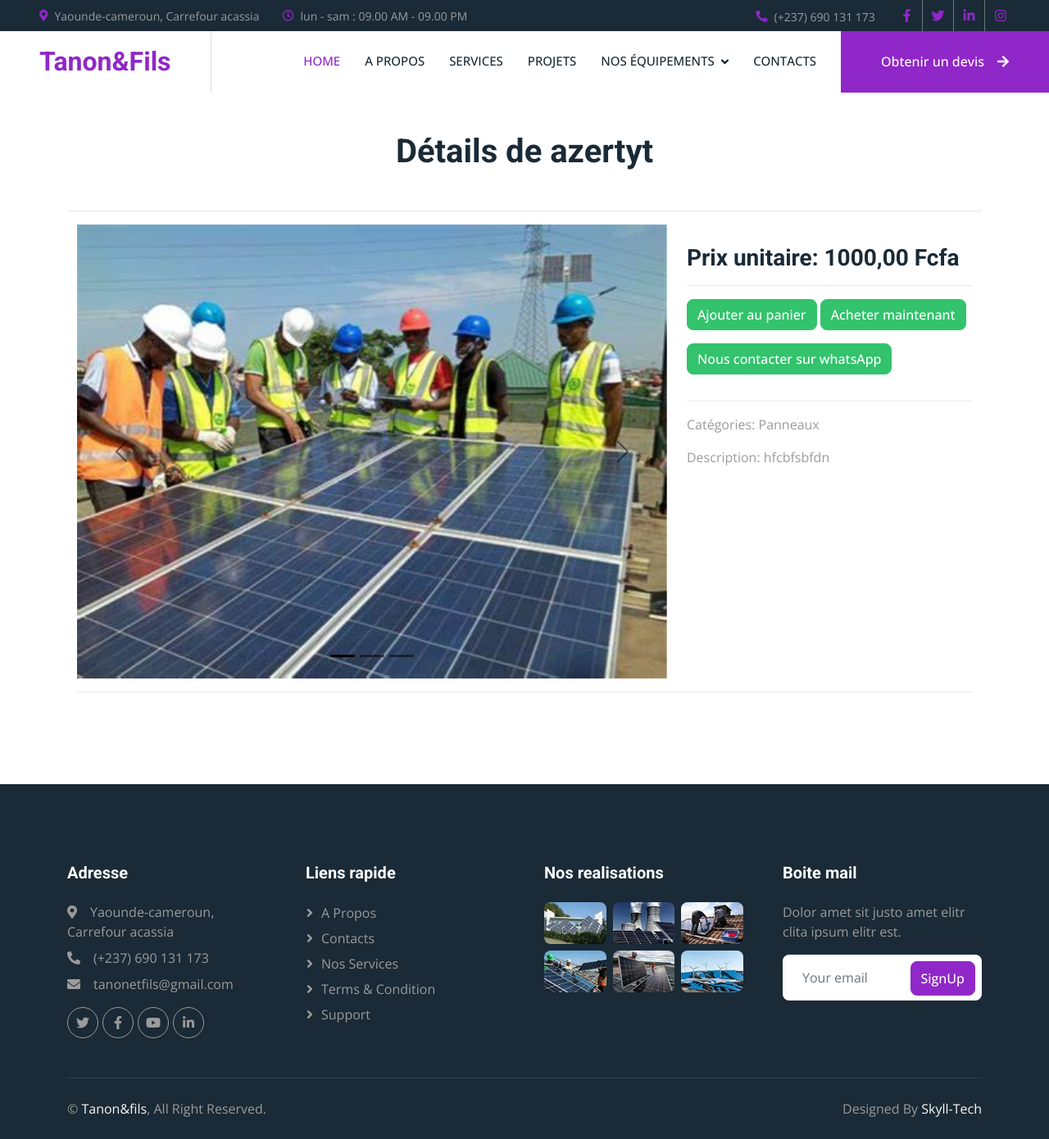
After one commit to Skyll-Tech/Tanon_et_fils, a Django app: page /details_article/6/ in a window 1280 px wide. The commit adds this page. Shown: the whole page at 82% size. Run offline with Django 5.2, Linux system fonts and the light colour scheme; data comes from the database, SQL or seed files in the repository; some libraries are stand-ins or nearby versions.

Commit message:
mise à jour form article

```diff
--- a/Dashboard/models.py
+++ b/Dashboard/models.py
@@ -21,8 +21,12 @@ class Article(models.Model):
     Categorie_atc = models.ForeignKey(Categorie, on_delete=models.CASCADE)
     Quantite_atc = models.IntegerField(validators=[MinValueValidator(0)], blank=True, null = True)
     Prix_atc = models.DecimalField(max_digits=10, decimal_places=2, null=True, blank=True)
-    Description_atc = models.TextField(blank=True, null = True)
-    Image_atc = models.ImageField(upload_to='images_articles/', blank=True, null=True)
+    Description1_atc = models.CharField(max_length=256, blank=True, null = True)
+    Description2_atc = models.TextField(blank=True, null = True)
+    Image1_atc = models.ImageField(upload_to='images_articles/', blank=True, null=True)
+    Image2_atc = models.ImageField(upload_to='images_articles/', blank=True, null=True)
+    Image3_atc = models.ImageField(upload_to='images_articles/', blank=True, null=True)
+    Image4_atc = models.ImageField(upload_to='images_articles/', blank=True, null=True)
 
     def __str__(self):
         return f"{self.Nom_article}"
--- a/Dashboard/templates/dashboard/articles/afficher_article.html
+++ b/Dashboard/templates/dashboard/articles/afficher_article.html
@@ -109,8 +109,8 @@
                 <td>{{ article.Description_atc }}</td>
                 <td>{{ article.Prix_atc }}Fcfa</td>
                 <td>{{ article.Quantite_atc }}</td>
-                <td> {% if article.Image_atc %}
-                          <img src="{{ article.Image_atc.url }}" alt="Image de l'article" class="img-thumbnail rounded-circle" style="width: 50px; height: 50px;" />
+                <td> {% if article.Image1_atc %}
+                          <img src="{{ article.Image1_atc.url }}" alt="Image de l'article" class="img-thumbnail rounded-circle" style="width: 50px; height: 50px;" />
                         {% else %}
                           <img src="{% static "img/OIP.jpg" %}" alt="No image" class="img-thumbnail rounded-circle" style="width: 50px; height: 50px;" />
                         {% endif %}
--- a/Home/templates/home/base.html
+++ b/Home/templates/home/base.html
@@ -30,6 +30,19 @@
 
     <!-- Template Stylesheet -->
     <link href="{% static 'css/style.css' %}" rel="stylesheet" />
+
+    <style>
+      .fixed-height { height: 300px; /* Définir la hauteur fixe */
+        width: 100%; /* Assurez-vous que le div a une largeur de 100% */
+        position: relative; /* Position relative pour le conteneur */ }
+      .fixed-height img { position: absolute; /* Position absolue pour l'image */
+        top: 50%; /* Centrage vertical */ left: 50%; /* Centrage horizontal */
+        transform: translate(-50%, -50%); /* Ajustement pour centrer l'image */
+        max-height: 100%; /* Hauteur maximale de 100% pour garder les proportions */
+        max-width: 100%; /* Largeur maximale de 100% pour garder les proportions */
+        object-fit: contain; /* Assurer que l'image s'ajuste à l'intérieur du div */ }
+      </style>
+
   </head>
 
   <body>
--- /dev/null
+++ b/Home/templates/home/details_article.html
@@ -0,0 +1,74 @@
+{% extends 'home/base.html' %} {% load static %} {% block content %}
+  <!-- Product -->
+  <div class="container-xxl py-5" id="services">
+    <div class="container">
+      <div class="text-center mx-auto mb-5 wow fadeInUp" data-wow-delay="0.1s" style="max-width: 600px">
+        <h1 class="mb-4">Détails de {{ article.Nom_article }}</h1>
+      </div>
+    <hr>
+
+      <div class="container">
+        <!-- Stack the columns on mobile by making one full-width and the other half-width -->
+        <div class="row">
+          <div class="col-md-8 ">
+
+
+            <div id="carouselExampleDark" class="carousel carousel-dark slide" data-bs-ride="carousel">
+              <div class="carousel-indicators">
+                <button type="button" data-bs-target="#carouselExampleDark" data-bs-slide-to="0" class="active" aria-current="true" aria-label="Slide 1"></button>
+                <button type="button" data-bs-target="#carouselExampleDark" data-bs-slide-to="1" aria-label="Slide 2"></button>
+                <button type="button" data-bs-target="#carouselExampleDark" data-bs-slide-to="2" aria-label="Slide 3"></button>
+              </div>
+              <div class="carousel-inner">
+                <div class="carousel-item active" data-bs-interval="10000">
+                  <img src="{{ article.Image1_atc.url }}" alt="image de l'article" class="d-block w-100"/>
+                  <div class="carousel-caption d-none d-md-block">
+                    <!--<p> texte sur image </p>-->
+                  </div>
+                </div>
+                <div class="carousel-item" data-bs-interval="2000">
+                  <img src="..." class="d-block w-100" alt="..." />
+                  <div class="carousel-caption d-none d-md-block">
+                    <h5>Second slide label</h5>
+                    <p>Some representative placeholder content for the second slide.</p>
+                  </div>
+                </div>
+                <div class="carousel-item">
+                  <img src="..." class="d-block w-100" alt="..." />
+                  <div class="carousel-caption d-none d-md-block">
+                    <h5>Third slide label</h5>
+                    <p>Some representative placeholder content for the third slide.</p>
+                  </div>
+                </div>
+              </div>
+              <button class="carousel-control-prev" type="button" data-bs-target="#carouselExampleDark" data-bs-slide="prev">
+                <span class="carousel-control-prev-icon" aria-hidden="true"></span>
+                <span class="visually-hidden">Previous</span>
+              </button>
+              <button class="carousel-control-next" type="button" data-bs-target="#carouselExampleDark" data-bs-slide="next">
+                <span class="carousel-control-next-icon" aria-hidden="true"></span>
+                <span class="visually-hidden">Next</span>
+              </button>
+            </div>
+          </div>
+
+          <div class="col-8 col-md-4 mt-4">
+                  <h3 class="m-lg-0 m-3"> Prix unitaire: {{article.Prix_atc}} Fcfa</h3>
+                  <hr class="w-100">
+                  <div class="d-grid gap-2 d-md-block">
+                    <button class="btn btn-primary mb-3" type="button">Ajouter au panier</button>
+                    <button class="btn btn-primary mb-3" type="button">Acheter maintenant</button>
+                    <button class="btn btn-primary mb-3" type="button">Nous contacter sur whatsApp</button>
+                  </div>
+                  <hr>
+
+                <p>Catégories: {{article.Categorie_atc}} </p>
+                <p>Description: {{article.Description1_atc}} </p>
+          </div>
+        </div>
+        <hr>
+      </div>
+    </div>
+  </div>
+  <!-- Product End -->
+{% endblock %}
--- a/Home/templates/home/index.html
+++ b/Home/templates/home/index.html
@@ -229,8 +229,8 @@
             {% for article in article %}
                 <div class="col-md-6 col-lg-4 wow fadeInUp" data-wow-delay="0.1s">
                     <div class="service-item rounded overflow-hidden">
-                    {% if article.Image_atc %}
-                        <img class="img-fluid" src="{{article.Image_atc.url}}" alt="image de l'article">
+                    {% if article.Image1_atc %}
+                        <img class="img-fluid" src="{{article.Image1_atc.url}}" alt="image de l'article">
 
                         {% else %}
                             <img class="img-fluid" src="{% static "img/OIP.jpg" %}" alt="no image">
@@ -240,7 +240,7 @@
                             <h4 class="mb-3">{{article.Nom_article}}</h4>
                             <p>{{article.Description_atc}}</p>
                         <div class="d-grid gap-2 d-md-block">
-                            <a class="btn btn-primary" href="{% url "articles_par_cat" article.Categorie_atc.id %}" style="float: left;">Voir plus</a>
+                            <a class="btn btn-primary" href="{% url "details_article" article.id %}" style="float: left;">Détails</a>
                             <a class="btn btn-light" href="#" style="float: right;">{{article.Prix_atc}} Fcfa</a>
                         </div>
                         <div style="clear: both;"></div>
--- a/Home/templates/home/team.html
+++ b/Home/templates/home/team.html
@@ -321,6 +321,9 @@
 
     <!-- Template Javascript -->
     <script src="js/main.js"></script>
+
+
+
 </body>
 
 </html>
--- a/Home/urls.py
+++ b/Home/urls.py
@@ -6,5 +6,6 @@ urlpatterns = [
     path("", views.home, name="home"),
     path("produit/", views.produit, name="produit"),
     path("contact/", views.contact, name="contact"),
-    path("articles_par_cat/<int:categorie_id>/", views.Articles_par_cat, name="articles_par_cat"), # URL pattern pour afficher les articles par catégorie
+    path("articles_par_cat/<int:categorie_id>/", views.Articles_par_cat, name="articles_par_cat"),
+    path("details_article/<int:article_id>/",views.Details_article, name="details_article"),
 ]
--- a/Home/views.py
+++ b/Home/views.py
@@ -17,13 +17,20 @@ def produit(request):
     return render(request, "home/produit.html")
 
 
-def Articles_par_cat(request, categorie_id):  # Définition de la vue avec le paramètre categorie_id
-    categorie = get_object_or_404(Categorie, id=categorie_id)  # Récupération de la catégorie ou renvoi d'une erreur 404
-    articles = Article.objects.filter(Categorie_atc=categorie)  # Filtrage des articles pour cette catégorie spécifique
+def Articles_par_cat(request, categorie_id):
+    categorie = get_object_or_404(Categorie, id=categorie_id)
+    articles = Article.objects.filter(Categorie_atc=categorie)
     categories = Categorie.objects.all()
     context = {
-        'articles': articles,  # Ajout des articles filtrés au contexte
-        'categorie': categorie,  # Ajout de la catégorie au contexte
+        'articles': articles,
+        'categorie': categorie,
         'categories': categories
     }
-    return render(request, 'home/articles_par_cat.html', context)  # Rendu du template avec le contexte
+    return render(request, 'home/articles_par_cat.html', context)
+
+def Details_article(request, article_id):
+    article = get_object_or_404(Article, id = article_id)
+    articles = Article.objects.all()
+    categories = Categorie.objects.all()
+    context = {'article':article, 'articles':articles, 'categories':categories}
+    return render(request, 'home/details_article.html',context)
```
Also changed, not shown: Dashboard/templates/dashboard/articles/creer_article.html (+14 -2 lines), Home/templates/home/articles_par_cat.html (+7 -23 lines), Dashboard/migrations/0010_rename_description_atc_article_description_atc1_and_more.py (added), Dashboard/migrations/0011_rename_description_atc1_article_description1_atc_and_more.py (added), Dashboard/migrations/0012_alter_article_description1_atc.py (added), db.sqlite3, media/images_articles/OIP13.jpeg (added), media/images_articles/OIP_14_Qisg03i.jpeg (added), media/images_articles/about.jpg (added), media/images_articles/gallery-2.jpg (added).
